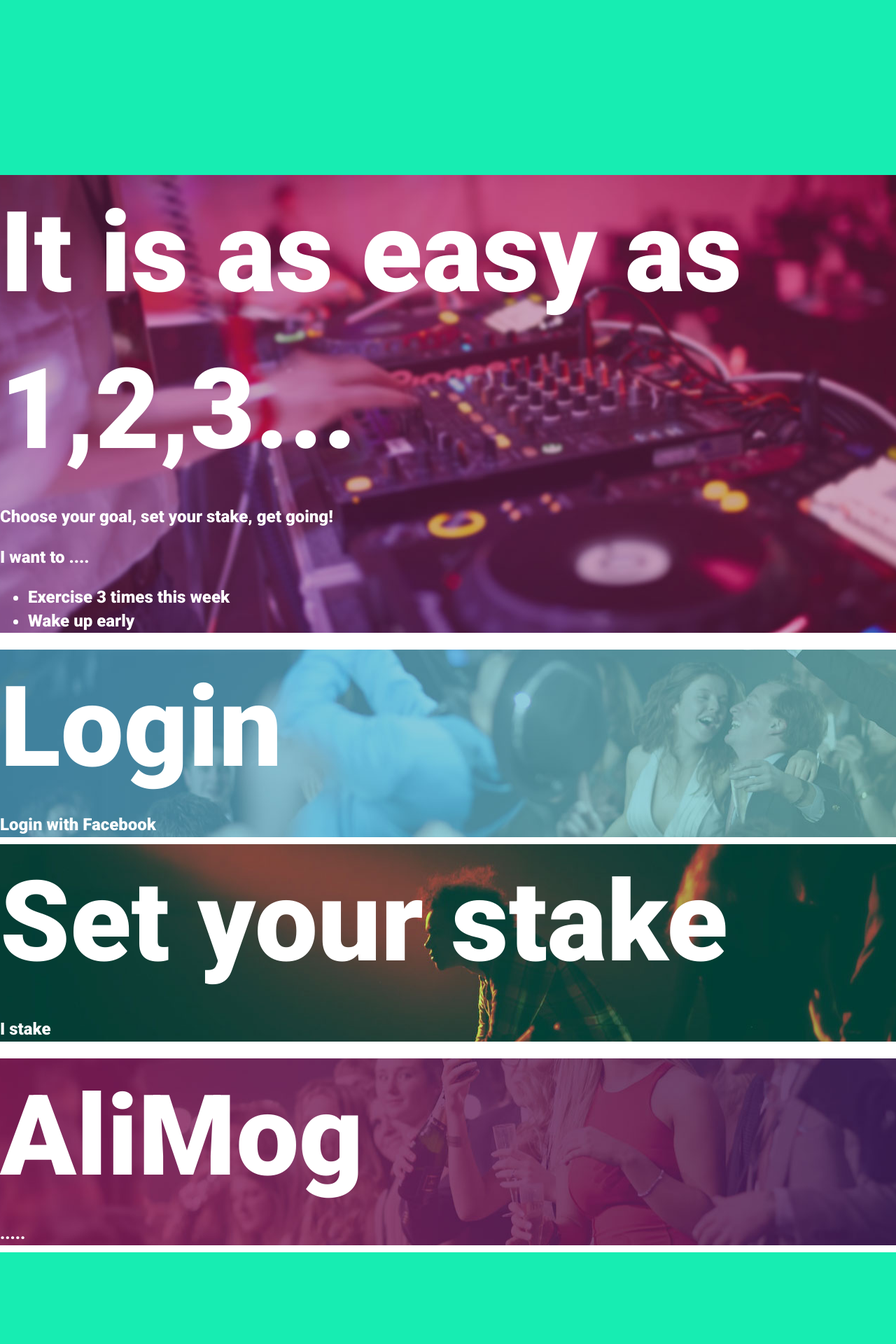
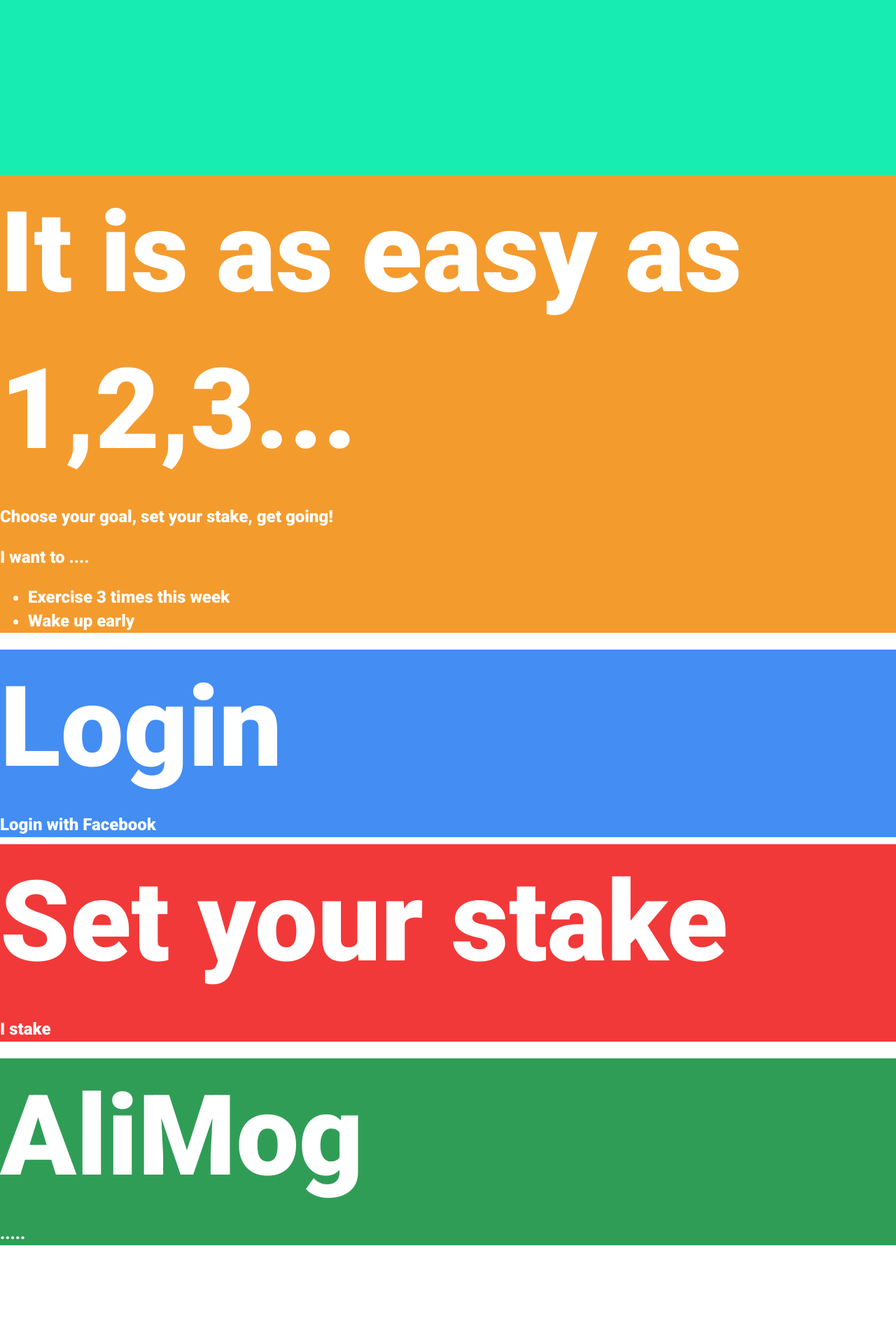
Before and after one commit to PolGuixe/Achiever, a PHP site: page / in a window 1280 px wide; the page is wider, and only the part inside the window is pictured. Shown: the part 678-2598 px from the top of that part at 70% size. Before the commit the page ends 2467 px from the top of that part, so only its background shows below. Run offline with PHP 8.4, Linux system fonts and the light colour scheme.

Commit message:
New CSS background colours.
+congrats h1

```diff
--- a/css/main.css
+++ b/css/main.css
@@ -83,27 +83,37 @@ textarea {
 
 .info{
 	height:100%;
-	background: url("../img/2edit.jpg") center no-repeat;
+	//background: url("../img/2edit.jpg") center no-repeat;
 }
 
 .chooseGoal{
 	height:100%;
-	background: url("../img/1edit.jpg") center no-repeat;
+	background-color:#F49B2E;
+	//background: url("../img/1edit.jpg") center no-repeat;
 }
 
 .logFace{
 	height:100%;
-	background: url("../img/3edit.jpg") center no-repeat;
+	background-color:#438DF3;
+	//background: url("../img/3edit.jpg") center no-repeat;
 }
 
 .setStake{
 	height:100%;
-	background: url("../img/4edit.jpg") center no-repeat;
+	background-color:#F23939;
+	//background: url("../img/4edit.jpg") center no-repeat;
 }
 
 .chooseReferee{
 	height:100%;
-	background: url("../img/5edit.jpg") center no-repeat;
+	background-color:#309D57;
+	//background: url("../img/5edit.jpg") center no-repeat;
+}
+
+.congrats{
+	height:100%;
+	background-color:#05C1E2;
+	//background: url("../img/5edit.jpg") center no-repeat;
 }
 
 .panel{
--- a/index.php
+++ b/index.php
@@ -60,7 +60,7 @@
 			</div>
 		</div>
 		<div class="congrats">
-
+			<h1>Congrats!</h1>
 		</div>
     </body>
 </html>
```
